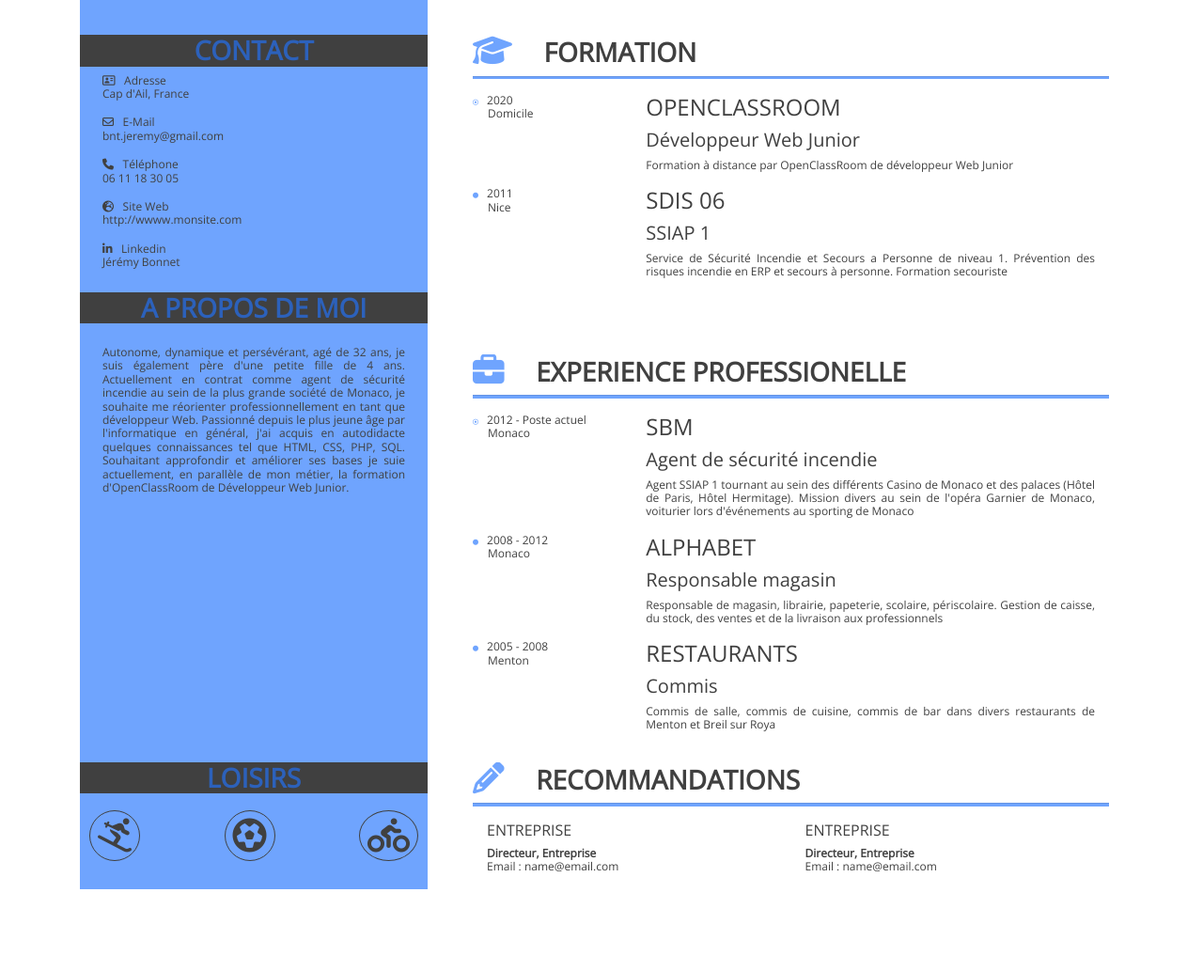
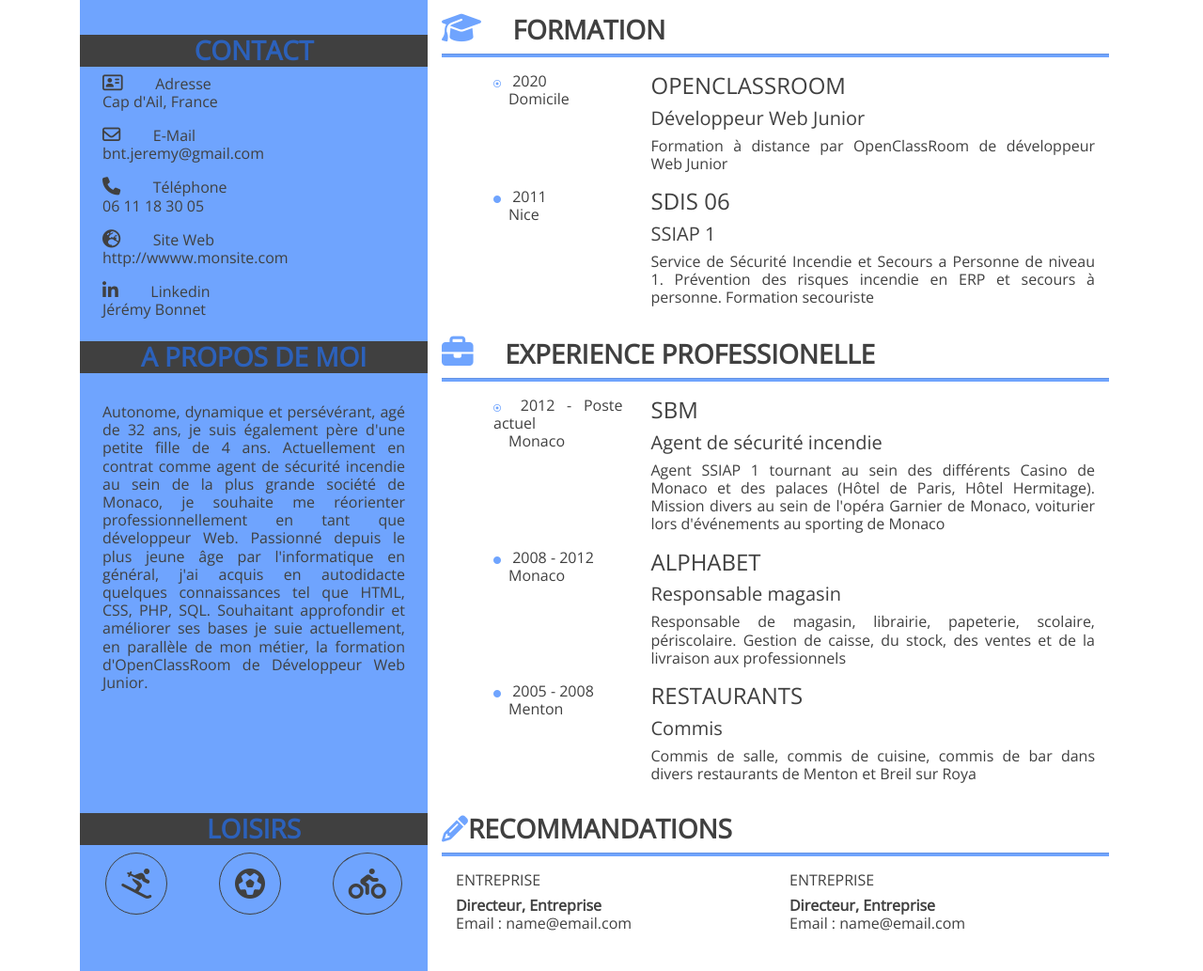
Before and after one commit to Raspegaous/OC-DWJ-P1, a plain HTML site: page index.html in a window 1280 px wide. Shown: the part 194-1227 px from the top of the page at 94% size. Before the commit the page ends 1140 px from the top, so only its background shows below. Drawn offline with nearby package versions, Linux system fonts and the light colour scheme.

Commit message:
Mise a jour suite a soutenance

```diff
--- a/css/app.css
+++ b/css/app.css
@@ -5,8 +5,10 @@
 body {
     color: var(--grey);
     font-family: 'Open Sans', sans-serif;
-    font-size: 12px;
+    font-size: 16px;
     line-height: 1.2;
+    overflow-x: hidden;
+    text-overflow: ellipsis;
 }
 hr {
     background-color: var(--yellow);
@@ -35,18 +37,11 @@ address i {
     color: var(--grey);
     margin-right: 0.8em;
 }
-.fa-border { border-radius: 50%!important; }
 .color { color: var(--yellow); }
 .work { font-size: 2em; }
 .work span { border-bottom: solid 2px var(--yellow); }
-.little {
-    line-height: 0;
-    width: 3em;
+.hobbies {
+    border: solid 1px var(--grey);
+    border-radius: 50%;
+    padding: 1rem;
 }
-.hobbies {
-    border: solid 1px;
-    border-radius: 50%;
-    font-size: 3em;
-    margin: 10px;
-    padding: 8px;
-}
--- a/index.html
+++ b/index.html
@@ -4,7 +4,7 @@
     <meta charset="UTF-8">
     <meta name="description" content="Curriculum Vitae personnel de Jérémy Bonnet - En pleine formation de Développeur Web, voici mon le résultat de mon premier projet. Réalisation uniquement en HTML5 et CSS3">
     <meta name="viewport"
-          content="width=device-width, user-scalable=no, initial-scale=1.0, maximum-scale=1.0, minimum-scale=1.0">
+          content="width=device-width, initial-scale=1.0">
     <meta http-equiv="X-UA-Compatible" content="ie=edge">
     <!-- Fonts -->
     <link href="https://fonts.googleapis.com/css?family=Open+Sans&display=swap" rel="stylesheet">
@@ -19,21 +19,21 @@
     <!-- FontAweSome-->
     <script src="https://kit.fontawesome.com/462f7003cc.js" crossorigin="anonymous" defer></script>
     <!--[if lt IE 9]>
-    <script src="//html5shim.googlecode.com/svn/trunk/html5.js"></script>
+    <script src="//html5shim.googlecode.com/svn/trunk/html5.js" defer></script>
     <![endif]-->
     <title>Curriculum Vitae - Jérémy BONNET</title>
 </head>
 <body>
-<main class="container d-sm-flex flex-column">
+<main class="container-md d-flex flex-column">
     <!-- Header-->
-    <header class="d-sm-flex flex-row">
+    <header class="d-flex flex-column flex-md-row">
         <!-- Picture -->
-        <aside class="d-sm-flex align-items-center justify-content-center col-sm-4 p-3 text-center">
+        <aside class="d-flex align-items-center justify-content-center col-md-4 p-3">
             <img src="./img/jeremy.jpg" alt="Photo de profil" class="rounded-circle">
         </aside>
         <!-- End Picture -->
         <!-- Title -->
-        <article class="d-sm-flex justify-content-center flex-column col-sm-8 pl-5">
+        <article class="d-flex justify-content-center flex-column col-md-8 text-center text-md-left">
             <h2><span class="color">JEREMY</span> BONNET</h2>
             <h1 class="work"><span>Dévelo</span>ppeur Web Junior</h1>
         </article>
@@ -41,10 +41,10 @@
     </header>
     <!-- End Header -->
     <!-- Content -->
-    <section class="d-sm-flex flex-row">
+    <div class="d-flex flex-column flex-md-row">
         <!-- Left Content -->
-        <aside class="col-sm-4 p-0">
-            <div class="mt-4">
+        <aside class="col-md-4 p-0">
+            <article class="mt-4">
                 <h3>CONTACT</h3>
                 <address class="ml-4">
                     <p>
@@ -64,39 +64,39 @@
                         <a href="https://www.linkedin.com/in/jérémy-bonnet-10bb501a3" target="_blank">Jérémy Bonnet</a>
                     </p>
                 </address>
-            </div>
-            <div class="mt-4 pb-4">
-                <h3 class="">A PROPOS DE MOI</h3>
-                <p class="m-4 text-justify">Autonome, dynamique et persévérant, agé de 32 ans, je suis également père d'une petite fille de 4 ans. Actuellement en contrat comme agent de sécurité incendie au sein de la plus grande société de Monaco, je souhaite me réorienter professionnellement en tant que développeur Web. Passionné depuis le plus jeune âge par l'informatique en général, j'ai acquis en autodidacte quelques connaissances tel que HTML, CSS, PHP, SQL. Souhaitant approfondir et améliorer ses bases je suie actuellement, en parallèle de mon métier, la formation d'OpenClassRoom de Développeur Web Junior.</p>
-            </div>
+            </article>
+            <article class="mt-4 pb-4">
+                <h3>A PROPOS DE MOI</h3>
+                <p class="p-4 text-justify">Autonome, dynamique et persévérant, agé de 32 ans, je suis également père d'une petite fille de 4 ans. Actuellement en contrat comme agent de sécurité incendie au sein de la plus grande société de Monaco, je souhaite me réorienter professionnellement en tant que développeur Web. Passionné depuis le plus jeune âge par l'informatique en général, j'ai acquis en autodidacte quelques connaissances tel que HTML, CSS, PHP, SQL. Souhaitant approfondir et améliorer ses bases je suie actuellement, en parallèle de mon métier, la formation d'OpenClassRoom de Développeur Web Junior.</p>
+            </article>
         </aside>
         <!-- End Left Content-->
         <!-- Content Sections -->
-        <div class="col-sm-8 d-sm-flex flex-column mt-4 pl-4">
+        <div class="col-md-8 d-flex flex-column">
             <!-- First Section -->
-            <article class="ml-4">
+            <article>
                 <h3><i class="color fas fa-graduation-cap"></i>FORMATION</h3>
                 <hr>
-                <ul class="p-0">
-                    <li class="d-sm-flex">
-                        <p class="col-sm-3 p-0">
+                <ul>
+                    <li class="d-md-flex flex-wrap">
+                        <p class="col-md-3">
                             <i class="far fa-dot-circle"></i>
                             2020 <br>
                             <span class="ml-3">Domicile</span>
                         </p>
-                        <div class="col-sm-9">
-                            <h4 class="text-truncate">OPENCLASSROOM</h4>
+                        <div class="col-md-9">
+                            <h4 class="text-wrap">OPENCLASSROOM</h4>
                             <h5>Développeur Web Junior</h5>
                             <p>Formation à distance par OpenClassRoom de développeur Web Junior</p>
                         </div>
                     </li>
-                    <li class="d-sm-flex">
-                        <p class="col-sm-3 p-0">
+                    <li class="d-md-flex">
+                        <p class="col-md-3">
                             <i class="fas fa-circle"></i>
                             2011 <br>
                             <span class="ml-3">Nice</span>
                         </p>
-                        <div class="col-sm-9">
+                        <div class="col-md-9">
                             <h4>SDIS 06</h4>
                             <h5>SSIAP 1</h5>
                             <p>Service de Sécurité Incendie et Secours a Personne de niveau 1. Prévention des risques incendie en ERP et secours à personne. Formation secouriste</p>
@@ -106,41 +106,41 @@
             </article>
             <!-- End First Section -->
             <!-- Second Section -->
-            <article class="mt-5 ml-4">
-                <h3 class="text-truncate"><i class="color fas fa-briefcase"></i>EXPERIENCE PROFESSIONELLE</h3>
+            <article>
+                <h3 class="text-wrap"><i class="color fas fa-briefcase"></i>EXPERIENCE PROFESSIONELLE</h3>
                 <hr>
-                <ul class="p-0">
-                    <li class="d-sm-flex">
-                        <p class="col-sm-3 p-0">
+                <ul>
+                    <li class="d-md-flex flex-wrap">
+                        <p class="col-md-3">
                             <i class="far fa-dot-circle"></i>
                             2012 - Poste actuel <br>
                             <span class="ml-3">Monaco</span>
                         </p>
-                        <div class="col-sm-9">
+                        <div class="col-md-9">
                             <h4>SBM</h4>
                             <h5>Agent de sécurité incendie</h5>
                             <p>Agent SSIAP 1 tournant au sein des différents Casino de Monaco et des palaces (Hôtel de Paris, Hôtel Hermitage). Mission divers au sein de l'opéra Garnier de Monaco, voiturier lors d'événements au sporting de Monaco</p>
                         </div>
                     </li>
-                    <li class="d-sm-flex">
-                            <p class="col-sm-3 p-0">
+                    <li class="d-md-flex">
+                            <p class="col-md-3">
                                 <i class="fas fa-circle"></i>
                                 2008 - 2012 <br>
                                 <span class="ml-3">Monaco</span>
                             </p>
-                        <div class="col-sm-9">
+                        <div class="col-md-9">
                             <h4>ALPHABET</h4>
                             <h5>Responsable magasin</h5>
                             <p>Responsable de magasin, librairie, papeterie, scolaire, périscolaire. Gestion de caisse, du stock, des ventes et de la livraison aux professionnels</p>
                         </div>
                     </li>
-                    <li class="d-sm-flex">
-                        <p class="col-sm-3 p-0">
+                    <li class="d-md-flex">
+                        <p class="col-md-3">
                             <i class="fas fa-circle"></i>
                             2005 - 2008 <br>
                             <span class="ml-3">Menton</span>
                         </p>
-                        <div class="col-sm-9">
+                        <div class="col-md-9">
                             <h4>RESTAURANTS</h4>
                             <h5>Commis</h5>
                             <p>Commis de salle, commis de cuisine, commis de bar dans divers restaurants de Menton et Breil sur Roya</p>
@@ -151,38 +151,38 @@
             <!-- End Second Section-->
         </div>
         <!-- End Content Sections -->
-    </section>
+    </div>
     <!-- End Content -->
     <!-- Footer -->
-    <footer class="d-sm-flex flex-row">
+    <footer class="d-flex flex-column-reverse flex-md-row">
         <!-- Section -->
-        <article class="col-sm-8 pl-5">
-            <h3 class="text-truncate"><i class="color fas fa-pencil-alt"></i>RECOMMANDATIONS</h3>
+        <!-- Left Footer -->
+        <aside class="col-md-4 p-0 pb-2">
+            <h3>LOISIRS</h3>
+            <div class="d-flex flex-wrap justify-content-around">
+                <i class="hobbies fas fa-skiing fa-2x"></i>
+                <i class="hobbies fas fa-futbol fa-2x"></i>
+                <i class="hobbies fas fa-biking fa-2x"></i>
+            </div>
+        </aside>
+        <!-- End Left Footer -->
+        <section class="col-md-8 mb-4">
+            <h3 class="text-wrap"><i class="color fas fa-pencil-alt"></i>RECOMMANDATIONS</h3>
             <hr>
-            <div class="d-sm-flex">
-                <div class="col-sm-6">
+            <div class="d-flex flex-md-row flex-column">
+                <article class="col-md-6">
                     <h6>ENTREPRISE</h6>
                     <strong>Directeur, Entreprise</strong>
                     <p>Email : <a href="mailto:name@email.com">name@email.com</a></p>
-                </div>
-                <div class="col-sm-6">
+                </article>
+                <article class="col-md-6">
                     <h6>ENTREPRISE</h6>
                     <strong>Directeur, Entreprise</strong>
                     <p>Email : <a href="mailto:name@email.com">name@email.com</a></p>
-                </div>
+                </article>
             </div>
-        </article>
+        </section>
         <!-- End Section -->
-        <!-- Left Footer -->
-        <aside class="col-sm-4 p-0 order-sm-first">
-            <h3>LOISIRS</h3>
-            <div class="d-sm-flex flex-row justify-content-between text-center">
-                <i class="hobbies fas fa-skiing"></i>
-                <i class="hobbies fas fa-futbol"></i>
-                <i class="hobbies fas fa-biking"></i>
-            </div>
-        </aside>
-        <!-- End Left Footer -->
     </footer>
     <!-- End Footer -->
 </main>
```
Also changed, not shown: P2_bonnet_jeremy/P2_01_lien_github.txt (added), P2_bonnet_jeremy/P2_02_lien_githubPage.txt (added), 1 other file.
